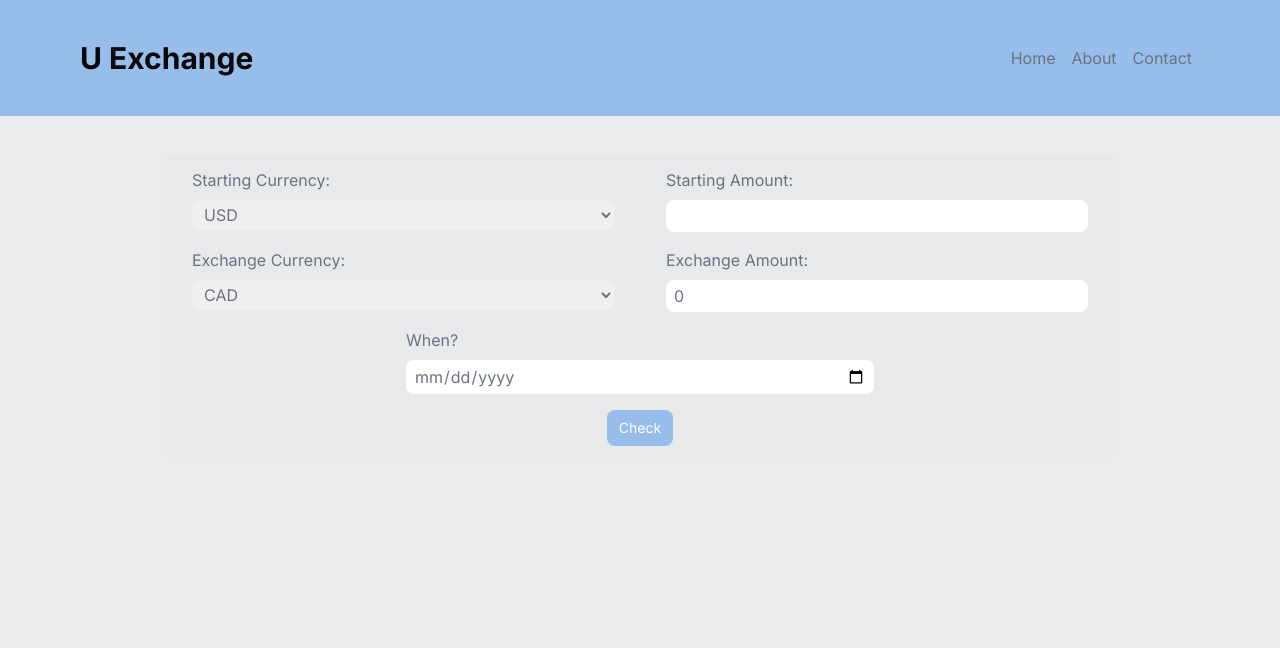
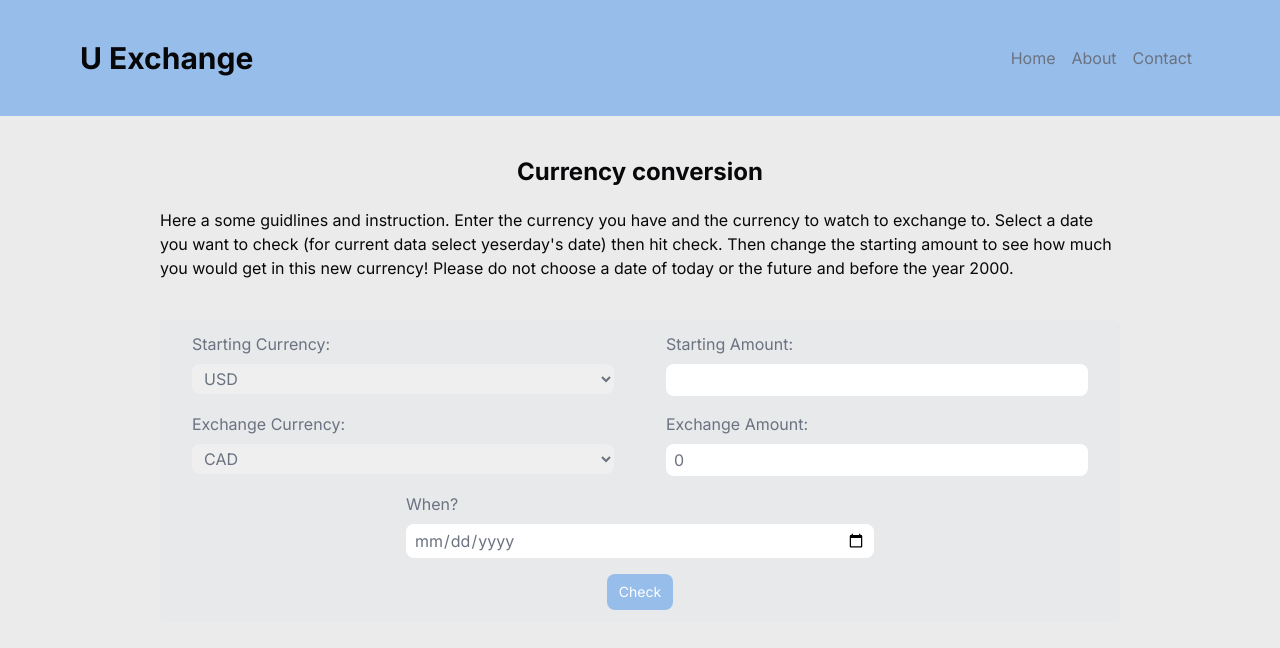
Before and after one commit to alexquar/U-exchange, a Next.js app: page / in a window 1280 px wide. Shown: the top 648 px of the page. Built offline with nearby package versions, Linux system fonts and the light colour scheme.

Commit message:
instructions

```diff
--- a/app/(main)/page.jsx
+++ b/app/(main)/page.jsx
@@ -4,7 +4,9 @@ import TransactionForm from "../components/TransactionForm";
 
 export default function Home() {
   return (
-    <main>
+    <main >
+      <h1 className='text-center pt-5 mt-5 text-2xl'>Currency conversion</h1>
+      <p className="pt-5 text-basic"> Here a some guidlines and instruction. Enter the currency you have and the currency to watch to exchange to. Select a date you want to check (for current data select yeserday's date) then hit check. Then change the starting amount to see how much you would get in this new currency! Please do not choose a date of today or the future and before the year 2000. </p>
       <TransactionForm />
     </main>
   );
--- a/app/components/TransactionForm.jsx
+++ b/app/components/TransactionForm.jsx
@@ -40,7 +40,7 @@ export default function TransactionForm() {
             <span>
                 Starting Amount:
             </span>
-            <input type="number" required className="rounded-lg"
+            <input type="number" className="rounded-lg"
             onChange={(e) => setFcur(e.target.value)}
             value={fcur}
             />
@@ -63,7 +63,7 @@ export default function TransactionForm() {
             <span>
                 Exchange Amount:
             </span>
-            <input type="number"  className="rounded-lg"
+            <input type="number"  disabled className="rounded-lg bg-white"
             onChange={(e) => setTcur(e.target.value)}
             value={tcur}
             />
```
